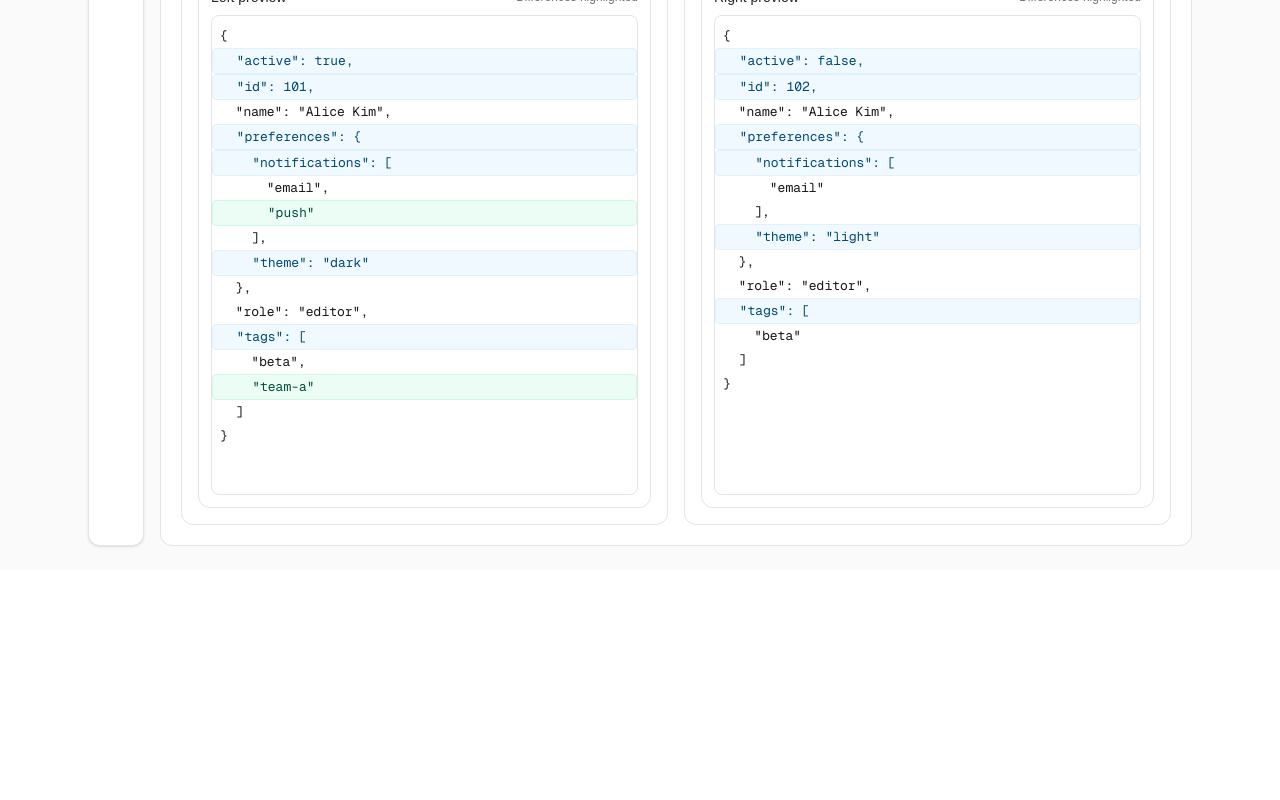
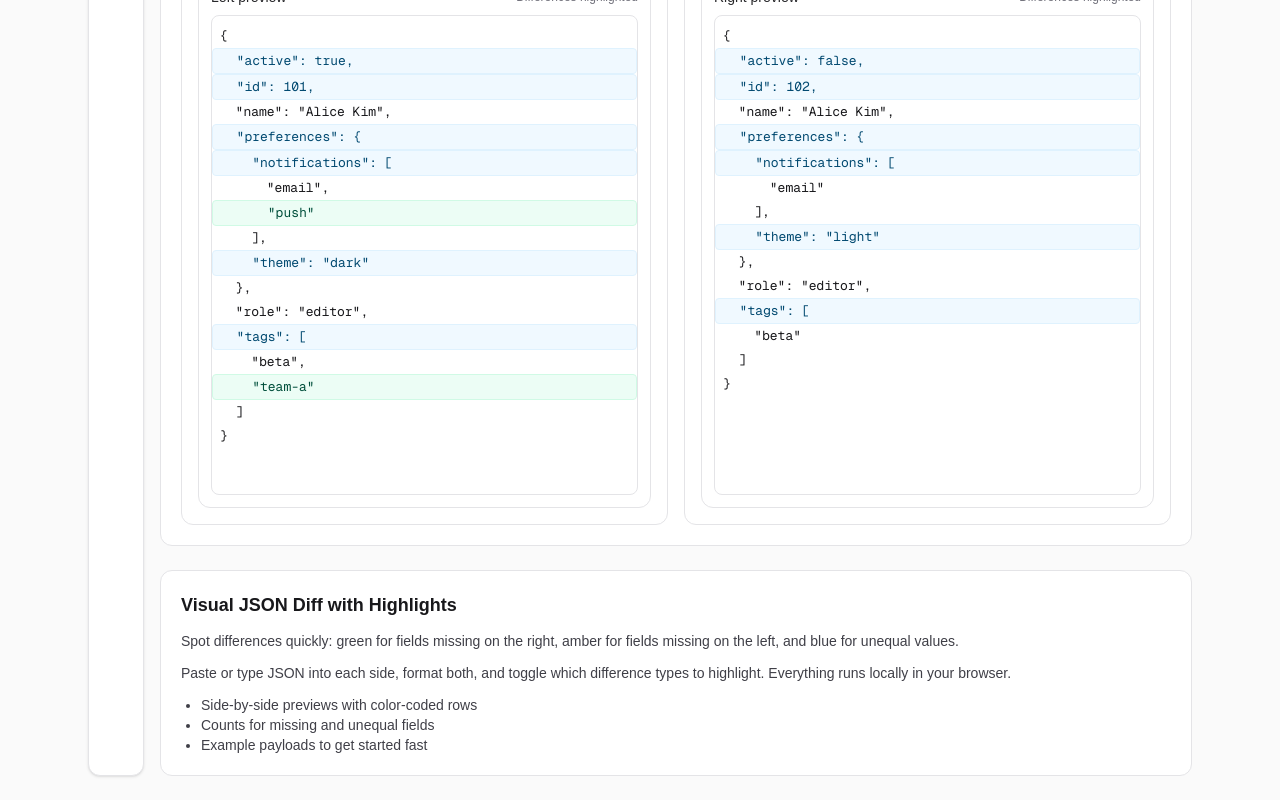
Before and after one commit to RobbieZhao/Json, a Next.js app in the folder json/: page /json-diff in a window 1280 px wide. Shown: the part 540-1340 px from the top of the page. Before the commit the page ends 1110 px from the top, so only its background shows below. Built offline with nearby package versions, Linux system fonts and the light colour scheme.

Commit message:
add description

```diff
--- a/json/app/json-diff/page.tsx
+++ b/json/app/json-diff/page.tsx
@@ -19,6 +19,21 @@ export default function JsonDiffPage() {
           <section className="rounded-xl border border-zinc-200 bg-white p-5 dark:border-zinc-800 dark:bg-zinc-950">
             <JsonDiffTool />
           </section>
+
+          <section className="flex flex-col gap-3 rounded-xl border border-zinc-200 bg-white p-5 dark:border-zinc-800 dark:bg-zinc-950">
+            <h2 className="text-lg font-semibold">Visual JSON Diff with Highlights</h2>
+            <p className="text-sm text-zinc-700 dark:text-zinc-300">
+              Spot differences quickly: green for fields missing on the right, amber for fields missing on the left, and blue for unequal values.
+            </p>
+            <p className="text-sm text-zinc-700 dark:text-zinc-300">
+              Paste or type JSON into each side, format both, and toggle which difference types to highlight. Everything runs locally in your browser.
+            </p>
+            <ul className="list-disc pl-5 text-sm text-zinc-700 dark:text-zinc-300">
+              <li>Side-by-side previews with color-coded rows</li>
+              <li>Counts for missing and unequal fields</li>
+              <li>Example payloads to get started fast</li>
+            </ul>
+          </section>
         </div>
       </div>
     </div>
```
